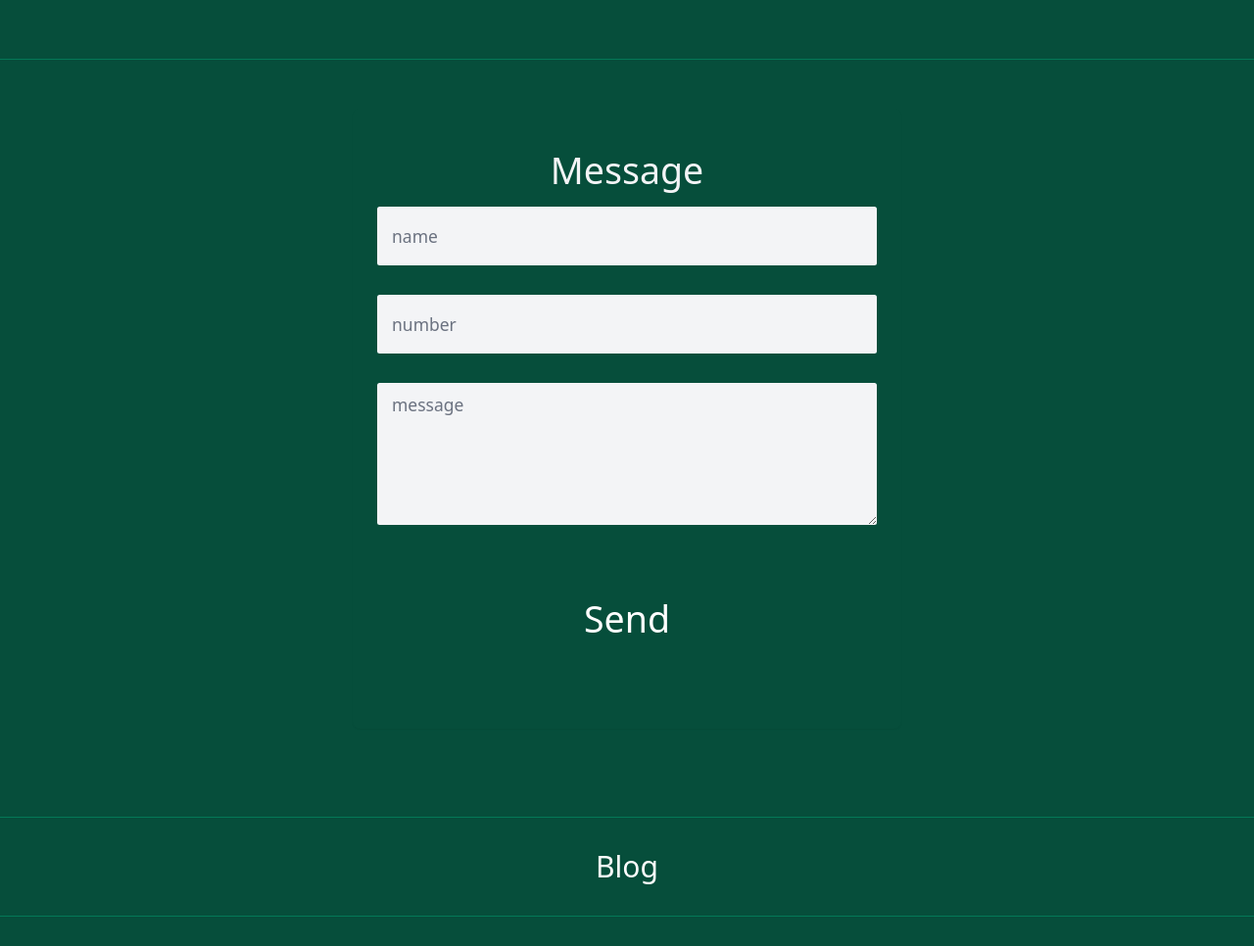
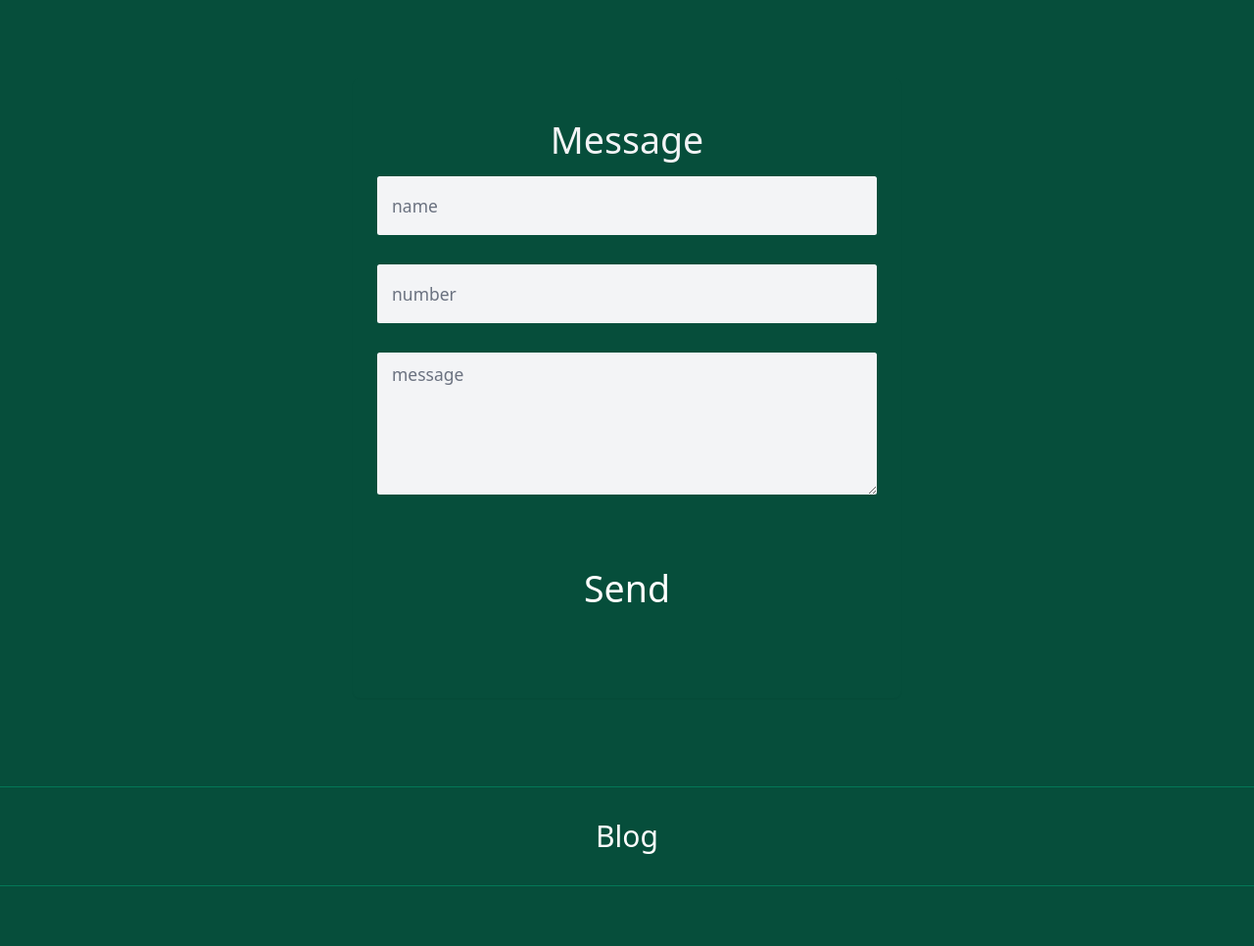
Before and after one commit to DogukanUrker/doctor-jha, a Flask app: page / in a window 1280 px wide. Shown: the part 1782-2748 px from the top of the page at 98% size. After the commit the page ends 2687 px from the top, so only its background shows below. Run offline with Flask 3, Linux system fonts and the light colour scheme; parts of the project's set-up code (start-up, migrations or seed data) failed here and were passed over; some libraries are stand-ins or nearby versions.

Commit message:
Update home.html

```diff
--- a/templates/home.html
+++ b/templates/home.html
@@ -85,8 +85,6 @@
 
                 </div>
                 <br>
-                <br>
-                <hr class="border-green-700">
                 <div class="max-w-md mx-auto my-10 p-5 rounded-md shadow-sm">
 
                     <div class="text-center">
```
